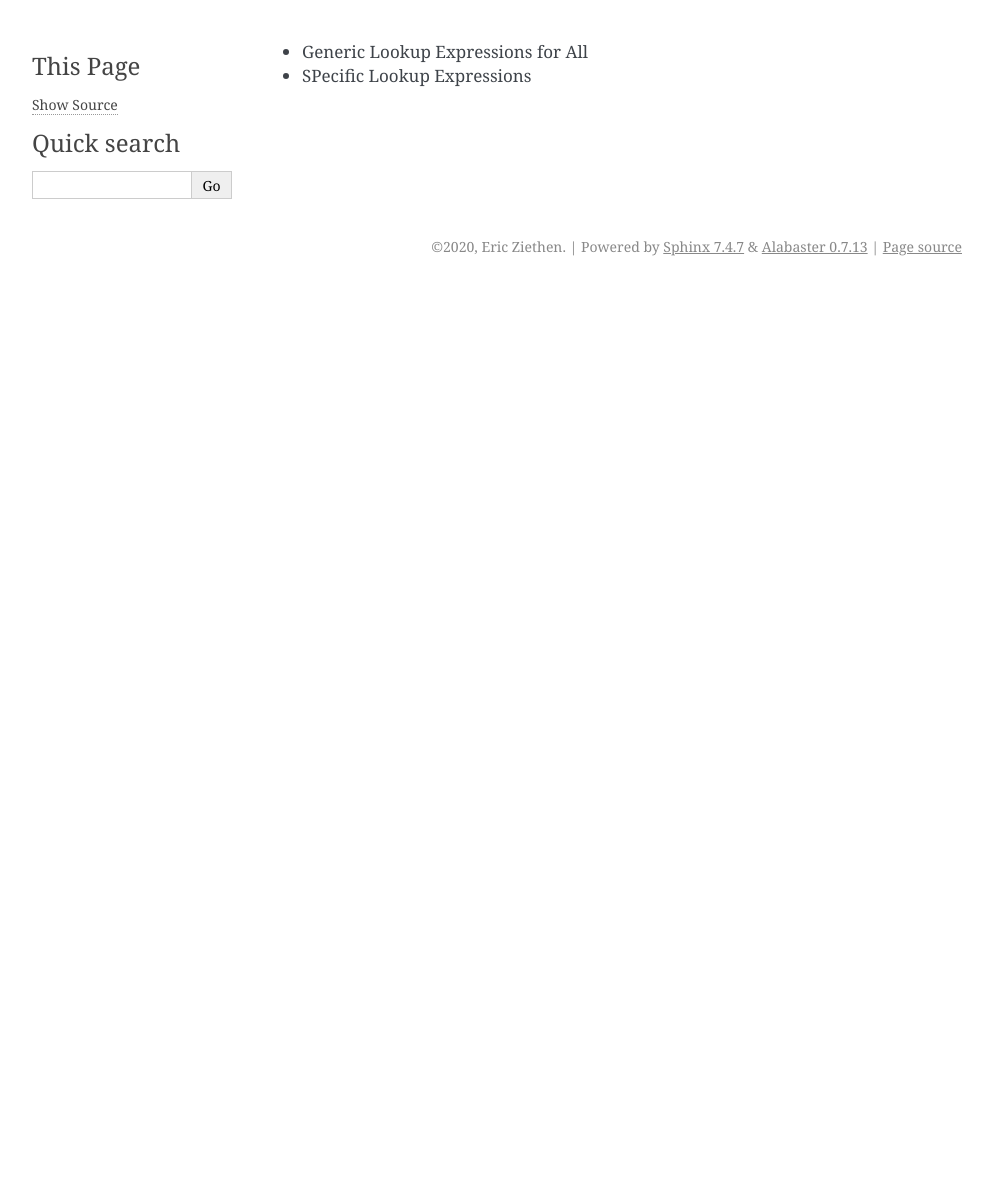
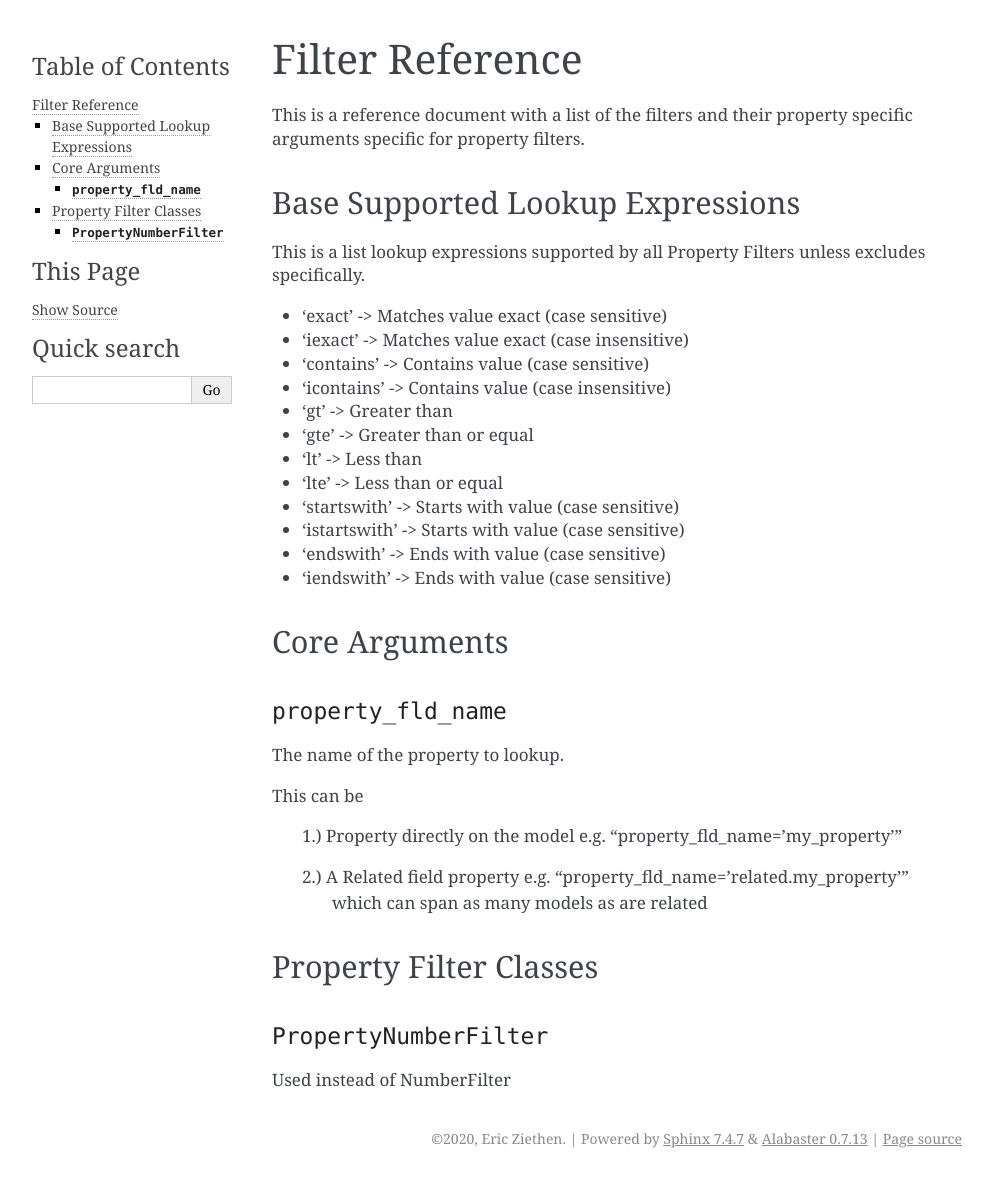
Before and after one commit to ericziethen/django-property-filter, a Sphinx documentation site: the page built from docs/source/ref/filters.rst, in a window 1280 px wide. Shown: the whole page, without its empty margins (148-1141 px from the left). Built offline with Sphinx 7.4.7, drawn with Linux system fonts in a browser that asks for light colours; pages that are not in the unit, such as notebooks, are missing from menus; before the commit the page ends 900 px from its top, so only the background shows below that.

Commit message:
Additional Documentation

```diff
--- a/docs/source/index.rst
+++ b/docs/source/index.rst
@@ -14,14 +14,12 @@ Welcome to Django Property Filter's documentation!
    guide/usage
 
 .. toctree::
-    :maxdepth: 1
     :caption: Reference Documentation:
 
    ref/filters
    ref/filterset
 
 .. toctree::
-    :maxdepth: 1
     :caption: Development and Testing:
 
    dev/dev_testing
--- a/docs/source/ref/filters.rst
+++ b/docs/source/ref/filters.rst
@@ -1,3 +1,51 @@
 
-- Generic Lookup Expressions for All
-- SPecific Lookup Expressions
+================
+Filter Reference
+================
+
+This is a reference document with a list of the filters and their property
+specific arguments specific for property filters.
+
+Base Supported Lookup Expressions
+---------------------------------
+
+This is a list lookup expressions supported by all Property Filters unless
+excludes specifically.
+
+* 'exact'           -> Matches value exact (case sensitive)
+* 'iexact'          -> Matches value exact (case insensitive)
+* 'contains'        -> Contains value (case sensitive)
+* 'icontains'       -> Contains value (case insensitive)
+* 'gt'              -> Greater than
+* 'gte'             -> Greater than or equal
+* 'lt'              -> Less than
+* 'lte'             -> Less than or equal
+* 'startswith'      -> Starts with value (case sensitive)
+* 'istartswith'     -> Starts with value (case sensitive)
+* 'endswith'        -> Ends with value (case sensitive)
+* 'iendswith'       -> Ends with value (case sensitive)
+
+.. _core-arguments:
+
+Core Arguments
+--------------
+
+``property_fld_name``
+~~~~~~~~~~~~~~~~~~~~~
+
+The name of the property to lookup.
+
+This can be
+
+    1.) Property directly on the model e.g. "property_fld_name='my_property'"
+
+    2.) A Related field property e.g. "property_fld_name='related.my_property'"
+        which can span as many models as are related
+
+Property Filter Classes
+-----------------------
+
+``PropertyNumberFilter``
+~~~~~~~~~~~~~~~~~~~~~~~~
+
+Used instead of NumberFilter
```
Also changed, not shown: docs/source/ref/filterset.rst (+41 -0 lines).
